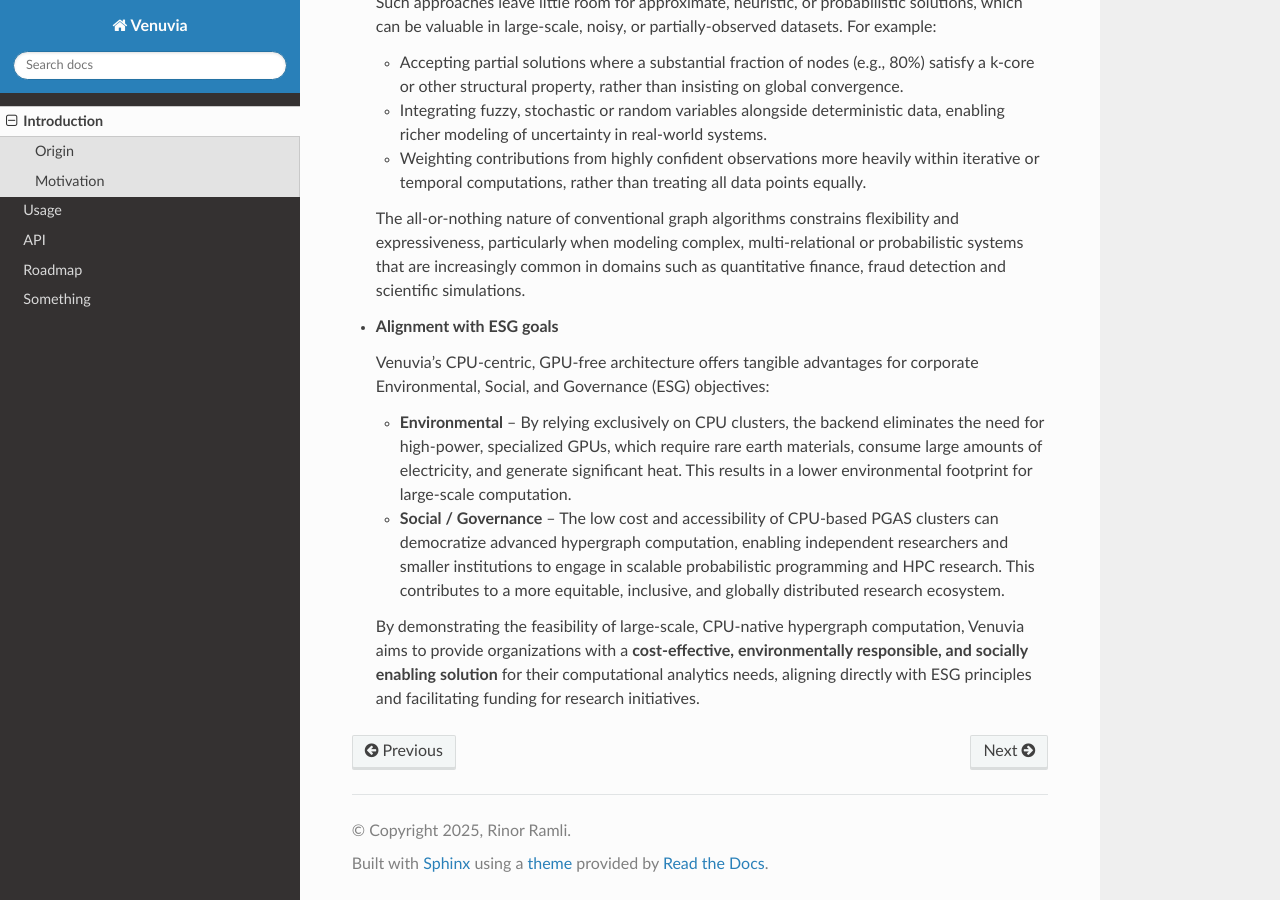
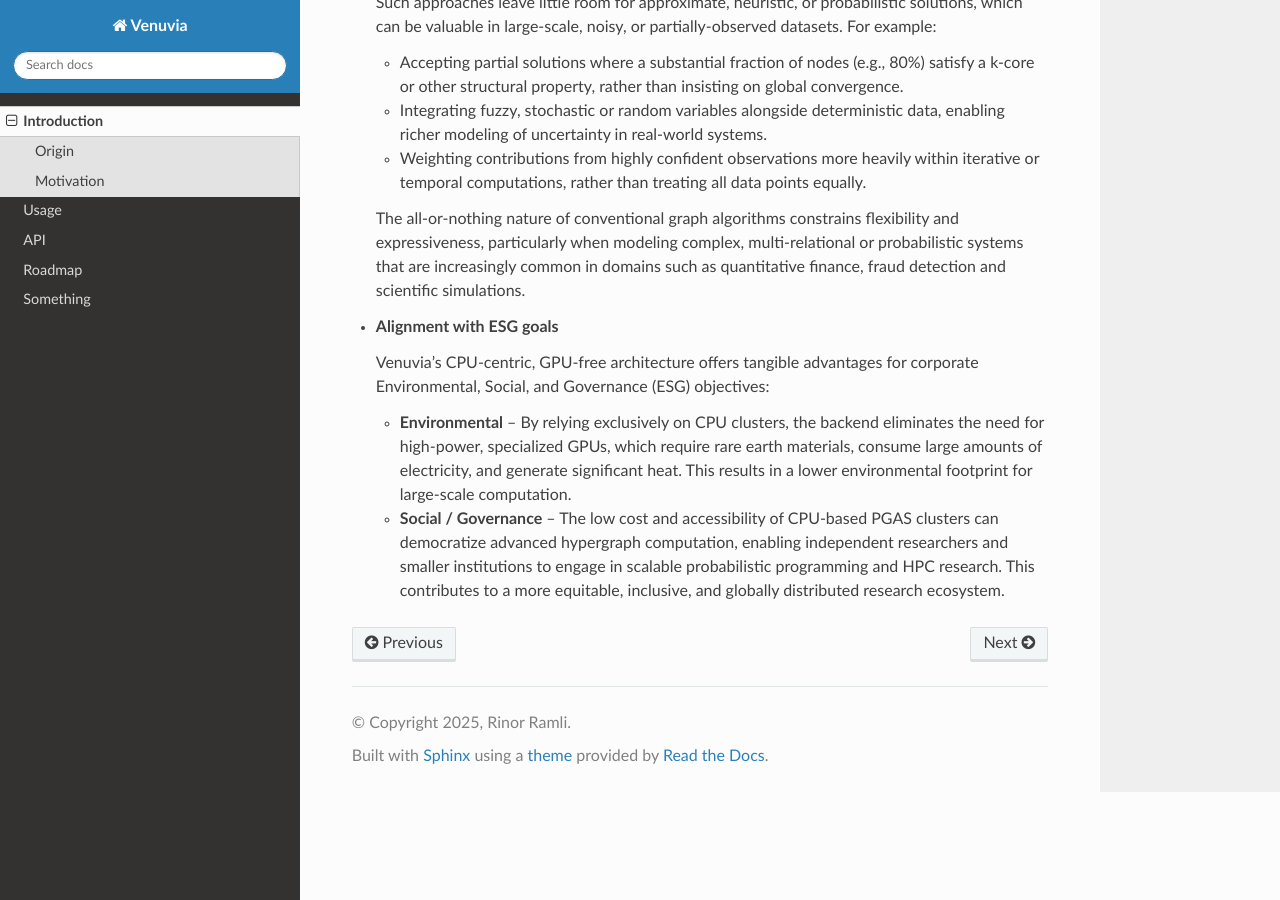
Before and after one commit to pawaka2025/venuvia, a Sphinx documentation site: the page built from docs/source/introduction.rst, in a window 1280 px wide and 900 px high, scrolled down 2033 px. Built offline with Sphinx 7.4.7 and the Read the Docs theme 3.1.0, drawn with Linux system fonts in a browser that asks for light colours.

Commit message:
Update introduction.rst

```diff
--- a/docs/source/introduction.rst
+++ b/docs/source/introduction.rst
@@ -107,8 +107,3 @@ This backend has been conceived in order to address a number of pain points:
     smaller institutions to engage in scalable probabilistic programming and HPC research.
     This contributes to a more equitable, inclusive, and globally distributed research
     ecosystem.
-
-  By demonstrating the feasibility of large-scale, CPU-native hypergraph computation,
-  Venuvia aims to provide organizations with a **cost-effective, environmentally responsible,
-  and socially enabling solution** for their computational analytics needs, aligning directly
-  with ESG principles and facilitating funding for research initiatives.
```
